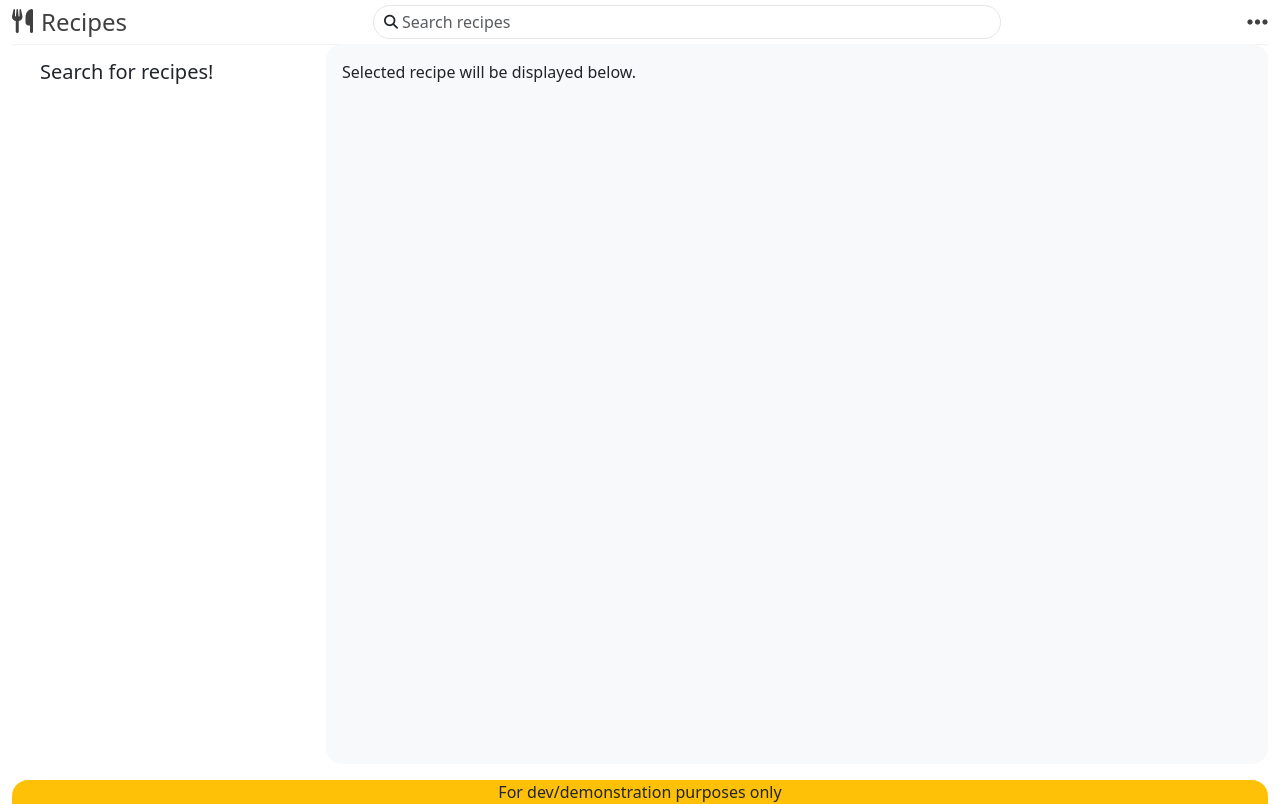
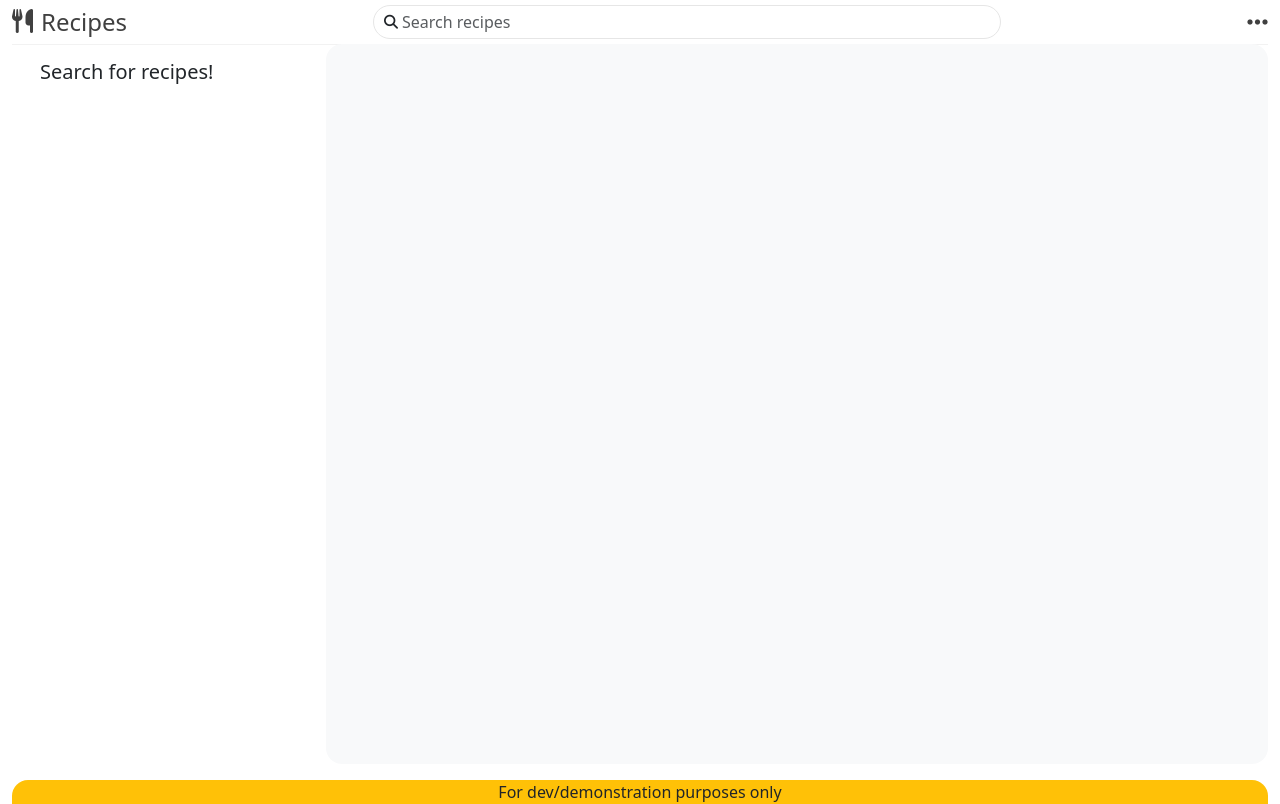
Before and after one commit to mrmeizongo/recipe-app, a React (Vite) app: page /recipes in a window 1280 px wide. Built offline with nearby package versions, Linux system fonts and the light colour scheme.

Commit message:
Minor changes

```diff
--- a/src/components/RecipeListing/RecipeListing.jsx
+++ b/src/components/RecipeListing/RecipeListing.jsx
@@ -1,7 +1,9 @@
 import React from "react";
+import Query from "../pages/QueryForm/Query";
 import ListingStyle from "./ListingStyle.module.css";
 
 const RecipeListing = ({ currentRecipe }) => {
+	if (currentRecipe[Object.keys(currentRecipe)[0]]?.title) {
 		return (
 			<div>
 				<p className="mb-2 text-decoration-underline">
@@ -53,6 +55,7 @@ const RecipeListing = ({ currentRecipe }) => {
 				</div>
 			</div>
 		);
+	} else return null;
 };
 
 export default RecipeListing;
--- a/src/components/pages/QueryForm/Query.jsx
+++ b/src/components/pages/QueryForm/Query.jsx
@@ -19,7 +19,7 @@ const SimpleSelect = ({ placeHolder, onChange, content }) => {
 	);
 };
 
-const Query = () => {
+const Query = ({ handleRecipeNames }) => {
 	const [formData, changeFormData] = useState({
 		initial: "",
 		name: "",
@@ -106,10 +106,6 @@ const Query = () => {
 			className={`${QueryFormStyle.Query} d-flex flex-column justify-content-center
              align-items-start rounded-5 shadow p-4 gap-3`}
 		>
-			<h2>
-				Search over <strong>4k Recipes</strong>.
-			</h2>
-			<h4>What do you want to eat today?</h4>
 			<form className="d-flex flex-column gap-3">
 				<SimpleSelect
 					placeHolder={"Choose recipe initial"}
--- a/src/components/pages/QueryForm/QueryFormStyle.module.css
+++ b/src/components/pages/QueryForm/QueryFormStyle.module.css
@@ -4,7 +4,7 @@
 }
 
 .Query {
-	min-width: 300px;
+	width: max-content;
 }
 
 .Query strong {
--- a/src/components/pages/Recipes/Recipes.jsx
+++ b/src/components/pages/Recipes/Recipes.jsx
@@ -14,6 +14,7 @@ const Recipe = ({
 		let selection = e.target.textContent;
 
 		if (currentSelection == "" || currentSelection != selection) {
+			setCurrentSelection(selection);
 			const messageBody = {
 				type: "recipe-single",
 				initial: recipes.recipeCategory.initial,
@@ -31,7 +32,6 @@ const Recipe = ({
 			}).then((response) => response.json());
 			// set states
 			setCurrentRecipe(result.body);
-			setCurrentSelection(selection);
 		} else {
 			setCurrentRecipe({});
 			setCurrentSelection("");
@@ -45,7 +45,7 @@ const Recipe = ({
 				currentSelection == children
 					? "bg-secondary text-light"
 					: "bg-none text-dark"
-			} border rounded-5 py-2 px-3`}
+			} border rounded-3 py-2 px-3`}
 			onClick={HandleOnClick}
 		>
 			<>{children}</>
@@ -82,11 +82,8 @@ const Recipes = ({ recipes }) => {
 					)}
 				</div>
 			</div>
-			<div className="col-12 col-lg-9 bg-light rounded-4 p-3">
-				<div className="mb-2">Selected recipe will be displayed below.</div>
-				{currentSelection != "" ? (
-					<RecipeListing currentRecipe={currentRecipe} />
-				) : null}
+			<div className="col-12 col-lg-9 bg-light rounded-4">
+				<RecipeListing currentRecipe={currentRecipe} />
 				{/* Show a fallback while recipe is loading. Also when recipe page opens let page autofill from url. */}
 				{/* Change url format to recipes?B?babka */}
 			</div>
```
Lines whose indentation alone changed are shown as unchanged.
